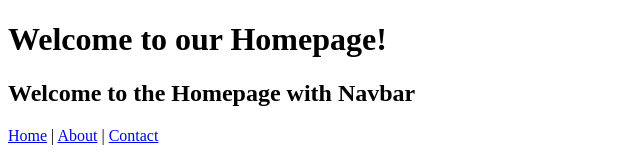
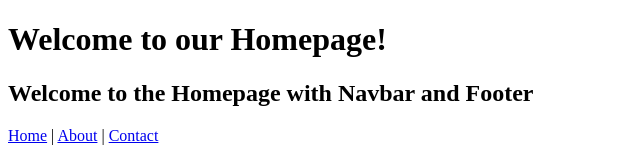
Before and after one commit to Abitago2B2025/WorkingFlowSimulation, a plain HTML site: page index.html in a window 1280 px wide. Shown: the top 161 px of the page, without its empty margins (0-640 px from the left). Drawn offline with Linux system fonts and the light colour scheme.

Commit message:
Resolve merge conflict between footer and navbar

```diff
--- a/index.html
+++ b/index.html
@@ -7,7 +7,7 @@
   <h1>Welcome to our Homepage!</h1>
 
   <nav>
-    <h1>Welcome to the Homepage with Navbar</h1>
+  <h1>Welcome to the Homepage with Navbar and Footer</h1>
     <a href="#">Home</a> | <a href="#">About</a> | <a href="#">Contact</a>
   </nav>
 
```
